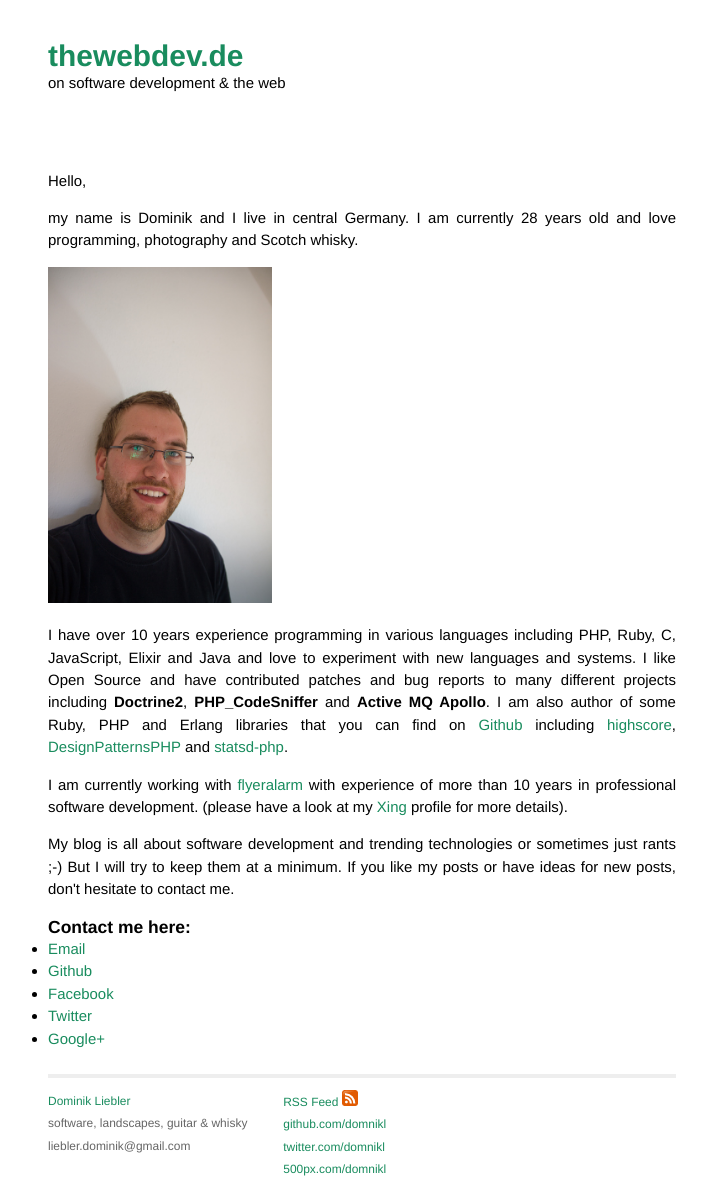
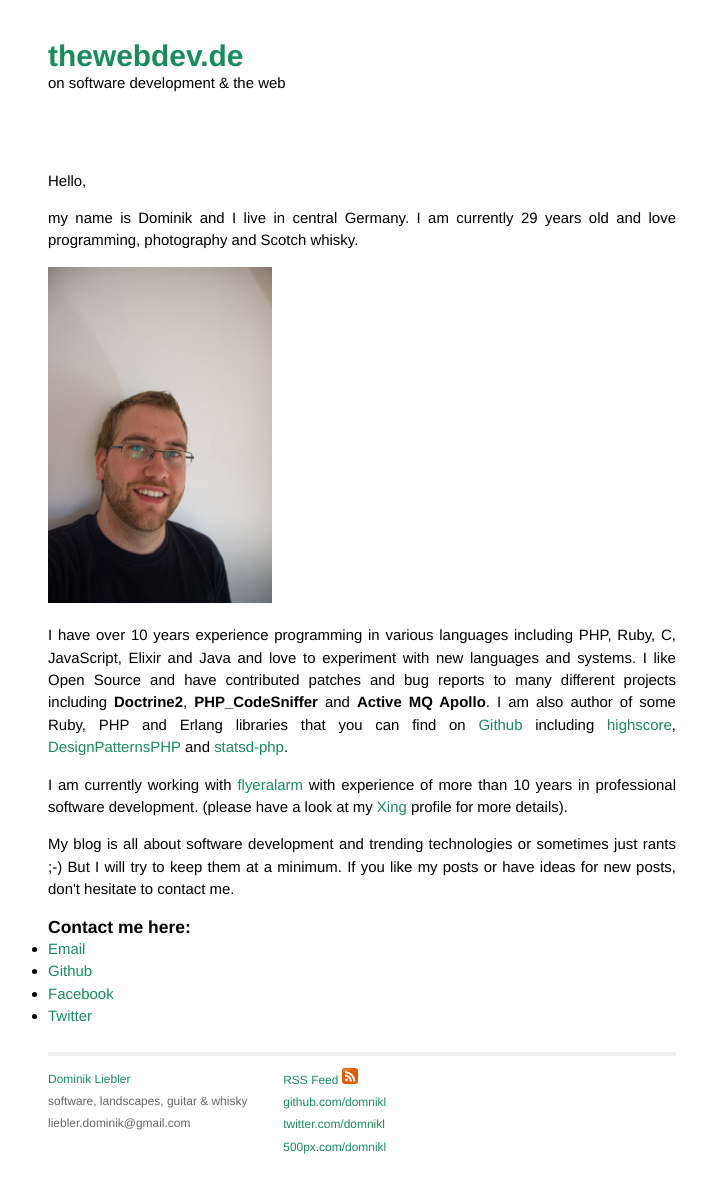
Before and after one commit to logorn/domnikl.github.io, a Jekyll site: the page built from _posts/2011-02-14-about.markdown, in a window 1280 px wide. Shown: the whole page, without its empty margins (278-985 px from the left). Built offline with Jekyll 4.4.1, drawn with Linux system fonts in a browser that asks for light colours; Markdown is read by kramdown in place of the engine named in the settings; after the commit the page ends 1170 px from its top, so only the background shows below that.

Commit message:
I am currently 29

```diff
--- a/_config.yml
+++ b/_config.yml
@@ -9,3 +9,4 @@ copyright: "2014 by Dominik Liebler"
 rss_path: "/"
 rss_name: "/feed.rss"
 rss_post_limit: 20
+safe: true
--- a/_posts/2011-02-14-about.markdown
+++ b/_posts/2011-02-14-about.markdown
@@ -9,7 +9,7 @@ date: '2011-02-14 17:43:53 +0100'
 date_gmt: '2011-02-14 17:43:53 +0100'
 ---
 <p>Hello,</p>
-<p>my name is Dominik and I live in central Germany. I am currently 28 years old and love programming, photography and Scotch whisky.</p>
+<p>my name is Dominik and I live in central Germany. I am currently 29 years old and love programming, photography and Scotch whisky.</p>
 <p><a href="IMG_7638.jpg"><img title="Dominik Liebler" alt="" src="../images/IMG_7638.jpg" width="224" height="336" /></a></p>
 <p>I have over <script type="text/javascript">var year = new Date().getFullYear(); year -= 2006; document.write(year);</script> years experience programming in various languages including PHP, Ruby, C, JavaScript, Elixir and Java and love to experiment with new languages and systems. I like Open Source and have contributed patches and bug reports to many different projects including <strong>Doctrine2</strong>, <strong>PHP_CodeSniffer</strong> and <strong>Active MQ Apollo</strong>. I am also author of some Ruby, PHP and Erlang libraries that you can find on <a href="https://github.com/domnikl" target="_blank">Github</a> including <a href="https://github.com/domnikl/highscore" target="_blank">highscore</a>, <a href="https://github.com/domnikl/DesignPatternsPHP" target="_blank">DesignPatternsPHP</a> and <a href="https://github.com/domnikl/statsd-php" target="_blank">statsd-php</a>.</p>
 <p>I am currently working with <a href="http://www.flyeralarm.com" target="_blank">flyeralarm</a> with experience of more than <script type="text/javascript">var year = new Date().getFullYear(); year -= 2006; document.write(year);</script> years in professional software development. (please have a look at my <a href="https://www.xing.com/profile/Dominik_Liebler" target="_blank">Xing</a> profile for more details).</p>
@@ -20,5 +20,4 @@ date_gmt: '2011-02-14 17:43:53 +0100'
 	<li><a href="https://github.com/domnikl" target="_blank">Github</a></li>
 	<li><a href="http://www.facebook.com/profile.php?id=100000276778047" target="_blank">Facebook</a></li>
 	<li><a href="http://twitter.com/#!/domnikl" target="_blank">Twitter</a></li>
-	<li><a href="https://plus.google.com/116337755237991508709">Google+</a></li>
 </ul>
```
Also changed, not shown: 1 other file.
